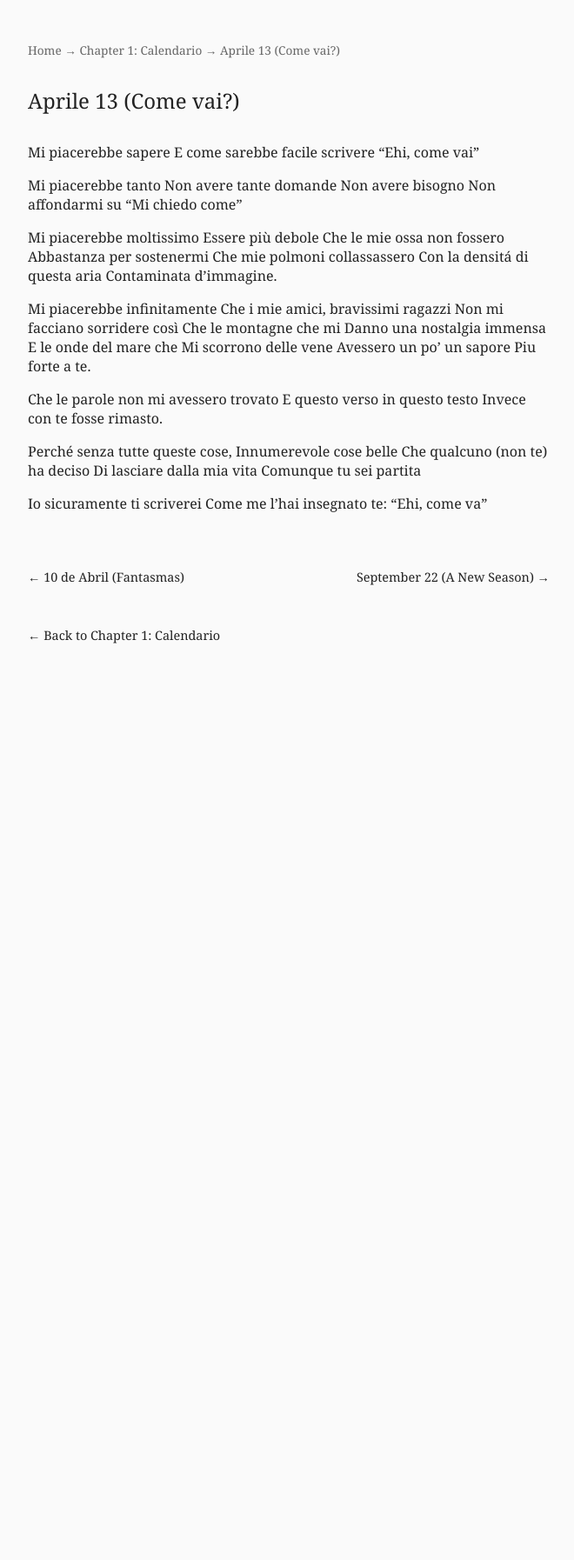
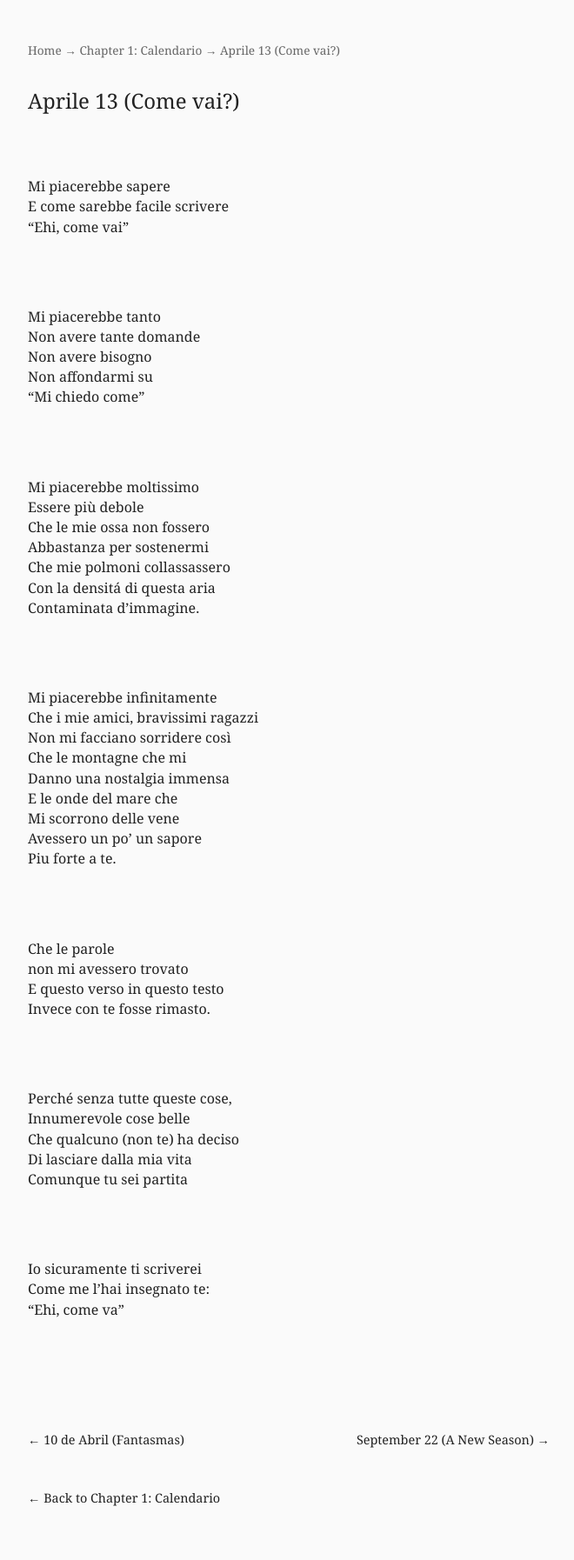
Before and after one commit to thedancingneutrino/thedancingneutrino.github.io, a Jekyll site: the page built from poems/Aprile13.md, in a window 1280 px wide. Shown: the whole page at 87% size, without its empty margins (308-968 px from the left). Built offline with Jekyll 4.4.1, drawn with Linux system fonts in a browser that asks for light colours; before the commit the page ends 900 px from its top, so only the background shows below that.

Commit message:
Update poem.html

```diff
--- a/_layouts/poem.html
+++ b/_layouts/poem.html
@@ -56,7 +56,7 @@ layout: default
 {% endif %}
 
 
-  <div class="poem-text">
+  <div class="poem-content">
     {{ content }}
   </div>
 
```
